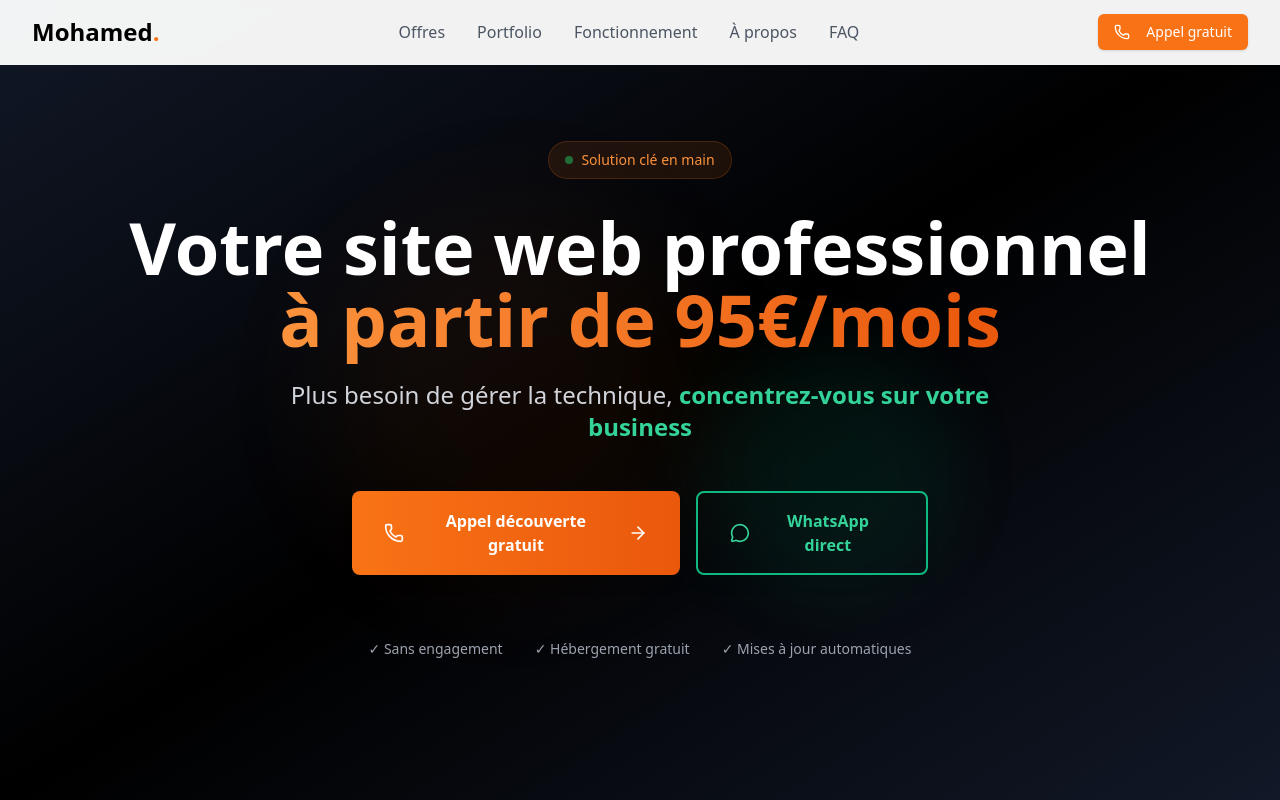
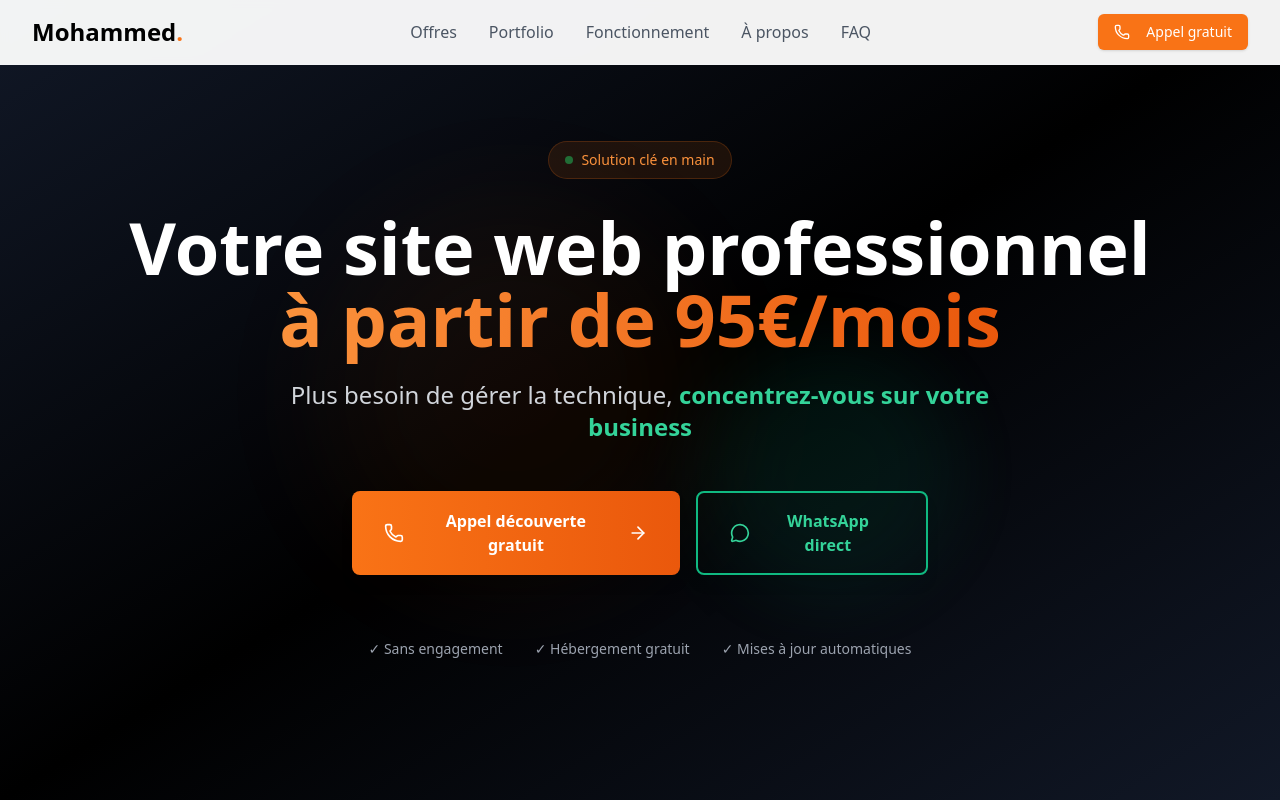
Before and after one commit to MTFL1/mohamed-new-website, a React (Create React App) app: page / in a window 1280 px wide. Shown: the top 800 px of the page. Built offline with nearby package versions, Linux system fonts and the light colour scheme.

Commit message:
fix name

```diff
--- a/src/components/AboutSection.js
+++ b/src/components/AboutSection.js
@@ -16,12 +16,12 @@ const AboutSection = () => {
     <div className="grid grid-cols-1 lg:grid-cols-2 gap-12 items-center">
       <div>
         <h2 className="text-3xl sm:text-4xl font-bold mb-6 text-transparent bg-clip-text bg-gradient-to-r from-orange-500 to-violet-600">
-          À propos de Mohamed
+          À propos de Mohammed
         </h2>
 
         <div className="space-y-4 text-gray-600 leading-relaxed">
           <p>
-            Bonjour ! Je suis <strong>Mohamed</strong>, développeur web freelance basé à <strong>Toulouse</strong>.
+            Bonjour ! Je suis <strong>Mohammed</strong>, développeur web freelance basé à <strong>Toulouse</strong>.
             Depuis 3 ans, j'aide les entrepreneurs et petites entreprises à développer leur présence en ligne
             avec des sites web professionnels et performants.
           </p>
--- a/src/components/Footer.js
+++ b/src/components/Footer.js
@@ -35,7 +35,7 @@ const Footer = () => {
         <div className="grid grid-cols-1 md:grid-cols-2 lg:grid-cols-4 gap-12 mb-16">
           {/* Colonne 1 - Branding */}
           <motion.div variants={itemVariants} className="space-y-5">
-            <h3 className="text-2xl font-bold">Mohamed<span className="text-orange-500">.</span></h3>
+            <h3 className="text-2xl font-bold">Mohammed<span className="text-orange-500">.</span></h3>
             <p className="text-gray-300 leading-relaxed text-sm">
               Votre partenaire pour un site web professionnel sans tracas.
               Design, développement et maintenance en abonnement mensuel.
@@ -128,7 +128,7 @@ const Footer = () => {
           className="flex flex-col sm:flex-row justify-between items-center space-y-6 sm:space-y-0 border-t border-white/10 pt-8"
         >
           <div className="text-gray-500 text-sm">
-            © 2025 Mohamed. Tous droits réservés.
+            © 2025 Mohammed. Tous droits réservés.
           </div>
 
           <div className="flex space-x-6 text-sm">
--- a/src/components/Header.js
+++ b/src/components/Header.js
@@ -18,7 +18,7 @@ const Header = () => {
       <div className="max-w-7xl mx-auto px-4 sm:px-6 lg:px-8">
         <div className="flex justify-between items-center h-16">
           <div className="flex items-center">
-            <h1 className="text-2xl font-bold text-black">Mohamed<span className="text-orange-500">.</span></h1>
+            <h1 className="text-2xl font-bold text-black">Mohammed<span className="text-orange-500">.</span></h1>
           </div>
 
           {/* Navigation desktop */}
```
